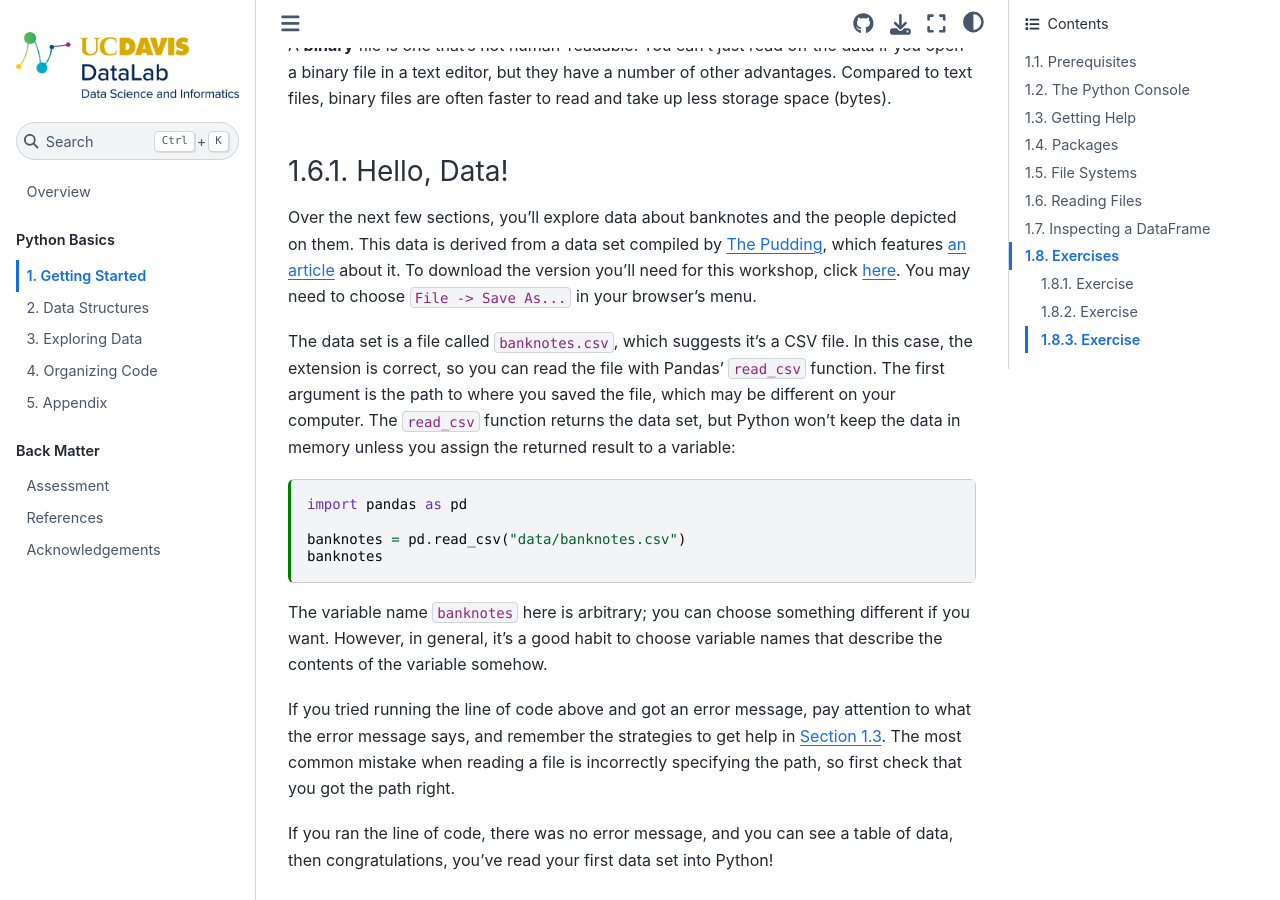
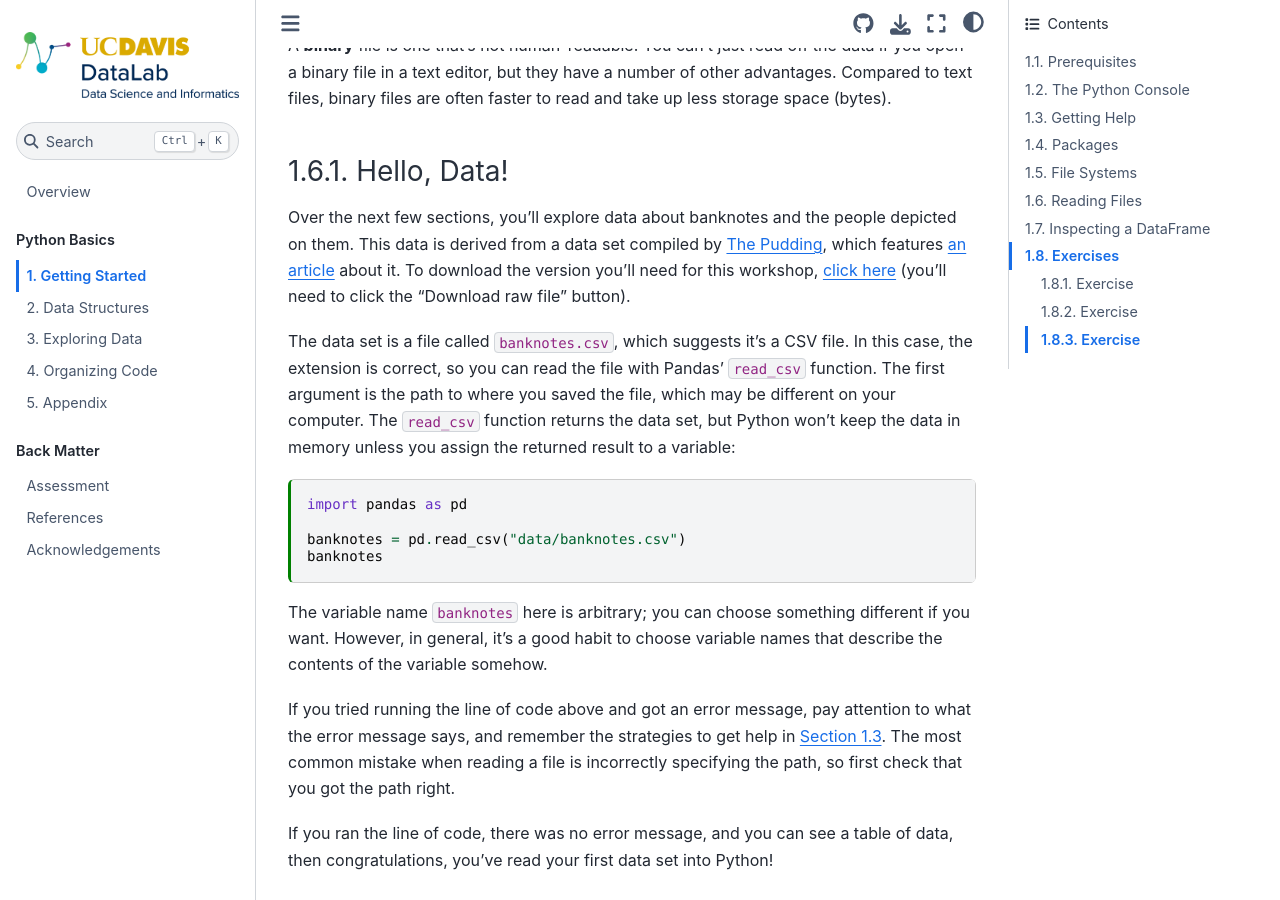
Before and after one commit to ucdavisdatalab/workshop_python_basics, a Jupyter Book: the page built from chapters/01_python-basics.md, in a window 1280 px wide and 900 px high, scrolled down 23367 px. Built offline with Jupyter Book 1.0.4 settings and Sphinx 7.4.7 and the Sphinx Book theme 1.1.4, drawn with Linux system fonts in a browser that asks for light colours.

Commit message:
fixing link to banknotes data, now matches R basics

```diff
--- a/chapters/01_python-basics.md
+++ b/chapters/01_python-basics.md
@@ -1076,12 +1076,12 @@
 Over the next few sections, you'll explore data about banknotes and the people
 depicted on them. This data is derived from a data set compiled by [The
 Pudding][pud], which features [an article][art] about it. To download the
-version you'll need for this workshop, click [here][data]. You may need to
-choose `File -> Save As...` in your browser's menu.
+version you'll need for this workshop, [click here][data] (you'll need to click
+the "Download raw file" button).
 
 [pud]: https://pudding.cool/
 [art]: https://pudding.cool/2022/04/banknotes/
-[data]: https://raw.githubusercontent.com/ucdavisdatalab/workshop_r_basics/dev/data/banknotes.csv
+[data]: https://github.com/ucdavisdatalab/workshop_python_basics/blob/main/data/banknotes.csv
 
 The data set is a file called `banknotes.csv`, which suggests it's a CSV file.
 In this case, the extension is correct, so you can read the file with Pandas'
```
